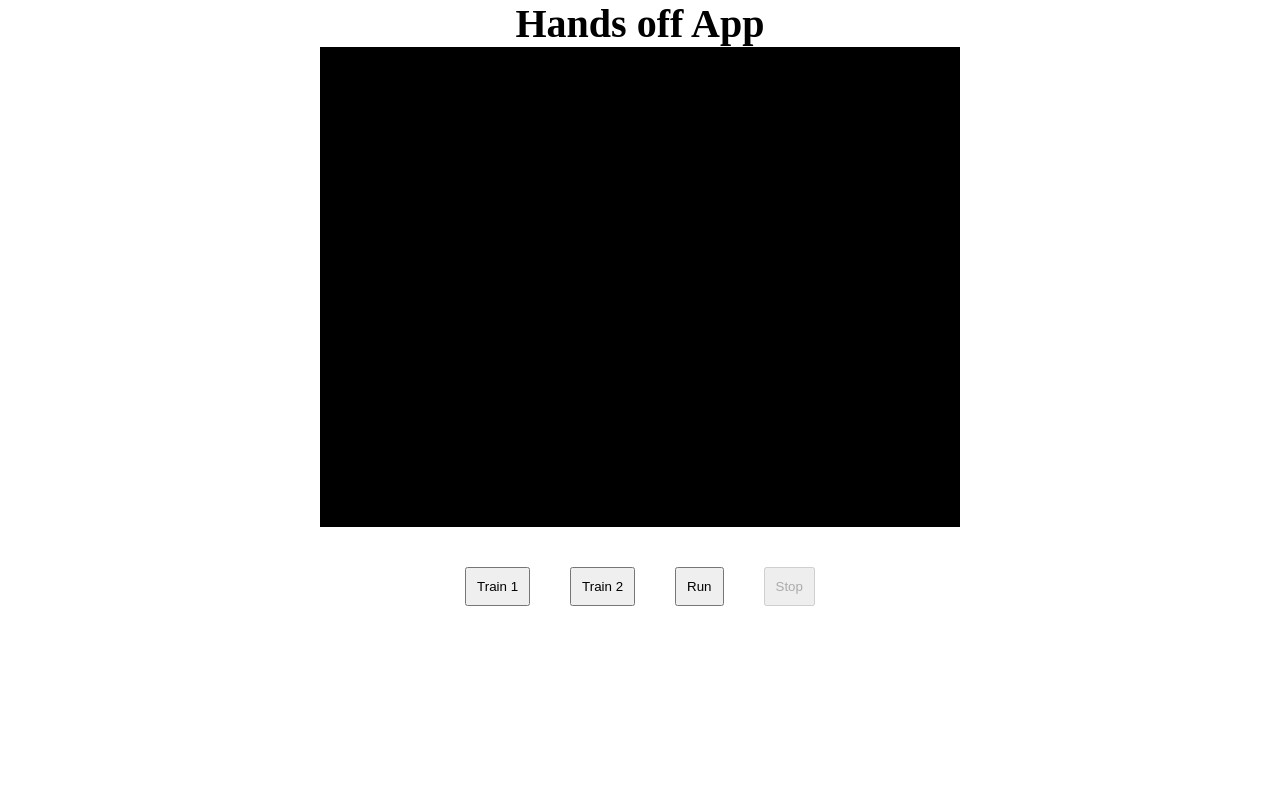
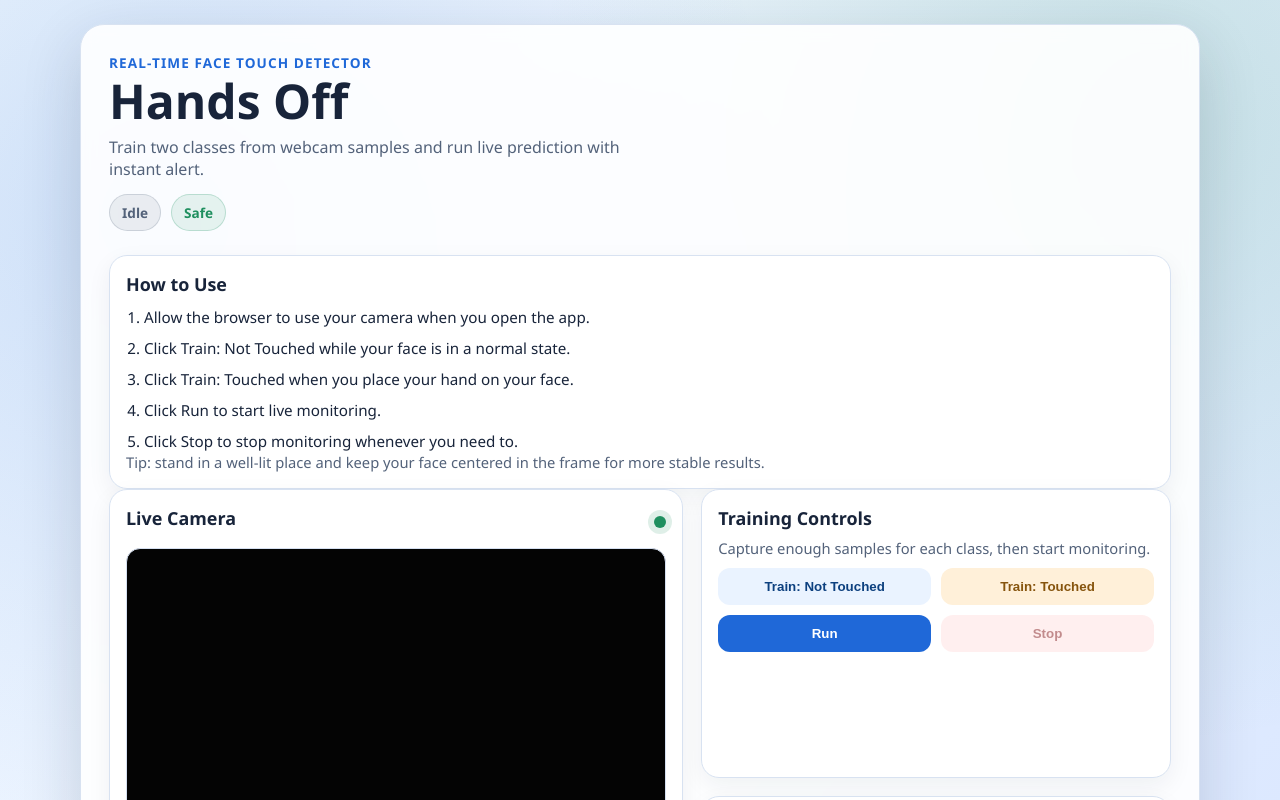
Before and after one commit to Nhan-DH/Don-t-touch-your-face-Project, a React (Create React App) app in the folder hands_off/: page / in a window 1280 px wide. Shown: the top 800 px of the page. Built offline with nearby package versions, Linux system fonts and the light colour scheme; no server answers; the HTML template or start-up script is replaced by a standard one.

Commit message:
refactor: restructure app layout and enhance UI components with new styles and panels

```diff
--- a/hands_off/src/App.css
+++ b/hands_off/src/App.css
@@ -1,25 +1,266 @@
-.main {
-  display: flex;
-  flex-direction: column;
-  align-items: center;
-  justify-content: center;
+:root {
+  --bg-start: #f5fbff;
+  --bg-end: #d9e6ff;
+  --frame: #ffffff;
+  --text-main: #18243a;
+  --text-subtle: #53627a;
+  --border-soft: #d8e2f1;
+  --safe: #1f8f5f;
+  --danger: #d84f52;
+  --brand: #1f68d8;
+  --warning: #d4881f;
 }
 
-.main.touched {
-  background-color: rgba(255, 0, 0, 0.5);
+.app-shell {
+  min-height: 100vh;
+  width: 100%;
+  display: grid;
+  place-items: center;
+  position: relative;
+  overflow: hidden;
+  padding: 24px;
+  color: var(--text-main);
+}
+
+.backdrop {
+  position: absolute;
+  inset: 0;
+  background:
+    radial-gradient(circle at 12% 20%, rgba(31, 104, 216, 0.18), transparent 45%),
+    radial-gradient(circle at 90% 12%, rgba(31, 143, 95, 0.16), transparent 42%),
+    linear-gradient(135deg, var(--bg-start), var(--bg-end));
+}
+
+.app-shell.touched .backdrop {
+  background:
+    radial-gradient(circle at 16% 20%, rgba(216, 79, 82, 0.28), transparent 46%),
+    radial-gradient(circle at 92% 10%, rgba(212, 136, 31, 0.22), transparent 43%),
+    linear-gradient(135deg, #fff6f6, #ffe4e4);
+}
+
+.app-frame {
+  position: relative;
+  z-index: 1;
+  width: min(1120px, 100%);
+  border: 1px solid var(--border-soft);
+  border-radius: 24px;
+  background: rgba(255, 255, 255, 0.9);
+  backdrop-filter: blur(8px);
+  box-shadow: 0 20px 60px rgba(24, 36, 58, 0.16);
+  padding: 28px;
+}
+
+.app-header {
+  margin-bottom: 24px;
+}
+
+.eyebrow {
+  color: var(--brand);
+  font-size: 0.85rem;
+  letter-spacing: 0.08em;
+  text-transform: uppercase;
+  font-weight: 700;
+}
+
+.app-header h1 {
+  font-size: clamp(2rem, 4vw, 3rem);
+  line-height: 1.05;
+  margin-top: 4px;
+  font-weight: 800;
+}
+
+.subtitle {
+  color: var(--text-subtle);
+  margin-top: 10px;
+  max-width: 60ch;
+  font-size: 1rem;
+}
+
+.badge-row {
+  display: flex;
+  gap: 10px;
+  margin-top: 14px;
+  flex-wrap: wrap;
+}
+
+.badge {
+  padding: 8px 12px;
+  border-radius: 999px;
+  font-size: 0.85rem;
+  font-weight: 700;
+  border: 1px solid transparent;
+}
+
+.badge-running {
+  background: rgba(31, 104, 216, 0.1);
+  border-color: rgba(31, 104, 216, 0.2);
+  color: var(--brand);
+}
+
+.badge-idle {
+  background: rgba(83, 98, 122, 0.1);
+  border-color: rgba(83, 98, 122, 0.2);
+  color: var(--text-subtle);
+}
+
+.badge-safe {
+  background: rgba(31, 143, 95, 0.1);
+  border-color: rgba(31, 143, 95, 0.22);
+  color: var(--safe);
+}
+
+.badge-danger {
+  background: rgba(216, 79, 82, 0.12);
+  border-color: rgba(216, 79, 82, 0.3);
+  color: var(--danger);
+}
+
+.layout-grid {
+  display: grid;
+  grid-template-columns: 1.1fr 0.9fr;
+  gap: 18px;
+}
+
+.right-column {
+  display: grid;
+  gap: 18px;
+}
+
+.panel {
+  background: #fff;
+  border: 1px solid var(--border-soft);
+  border-radius: 18px;
+  padding: 16px;
+  box-shadow: 0 8px 24px rgba(24, 36, 58, 0.06);
+}
+
+.panel h2 {
+  font-size: 1.12rem;
+  margin-bottom: 8px;
+}
+
+.panel-note {
+  color: var(--text-subtle);
+  font-size: 0.92rem;
+}
+
+.panel-title-row {
+  display: flex;
+  align-items: center;
+  justify-content: space-between;
+  margin-bottom: 10px;
+}
+
+.dot {
+  width: 12px;
+  height: 12px;
+  border-radius: 50%;
+}
+
+.dot-safe {
+  background: var(--safe);
+  box-shadow: 0 0 0 6px rgba(31, 143, 95, 0.14);
+}
+
+.dot-danger {
+  background: var(--danger);
+  box-shadow: 0 0 0 6px rgba(216, 79, 82, 0.16);
 }
 
 .video {
-  width: 640px;
-  height: 480px;
-  background-color: black;
+  width: 100%;
+  aspect-ratio: 4 / 3;
+  object-fit: cover;
+  border-radius: 14px;
+  background: #040404;
+  border: 1px solid #d5dff0;
 }
 
-.control {
-  margin-top: 20px;
+.control-grid {
+  margin-top: 10px;
+  display: grid;
+  gap: 10px;
+  grid-template-columns: repeat(2, minmax(0, 1fr));
 }
 
-button {
-  padding: 10px;
-  margin: 20px;
+.btn {
+  border: none;
+  border-radius: 12px;
+  font-weight: 700;
+  padding: 11px 10px;
+  cursor: pointer;
+  transition: transform 0.15s ease, box-shadow 0.2s ease, filter 0.2s ease;
 }
+
+.btn:hover:enabled {
+  transform: translateY(-1px);
+  filter: brightness(1.03);
+}
+
+.btn:disabled {
+  cursor: not-allowed;
+  opacity: 0.52;
+}
+
+.btn-primary {
+  background: var(--brand);
+  color: #fff;
+}
+
+.btn-secondary {
+  background: #eaf3ff;
+  color: #0d407f;
+}
+
+.btn-warning {
+  background: #fff0d9;
+  color: #86540d;
+}
+
+.btn-danger {
+  background: #ffe1e1;
+  color: #8b2225;
+}
+
+.status-text {
+  color: var(--text-main);
+  font-weight: 600;
+  line-height: 1.5;
+}
+
+.usage-list {
+  margin-top: 10px;
+  padding-left: 18px;
+  display: grid;
+  gap: 8px;
+  color: var(--text-main);
+}
+
+.usage-item {
+  line-height: 1.5;
+  font-size: 0.95rem;
+}
+
+@media (max-width: 980px) {
+  .app-shell {
+    padding: 16px;
+  }
+
+  .app-frame {
+    padding: 18px;
+  }
+
+  .layout-grid {
+    grid-template-columns: 1fr;
+  }
+}
+
+@media (max-width: 540px) {
+  .control-grid {
+    grid-template-columns: 1fr;
+  }
+
+  .subtitle {
+    font-size: 0.92rem;
+  }
+}
--- a/hands_off/src/App.js
+++ b/hands_off/src/App.js
@@ -7,6 +7,11 @@ import * as mobilenet from "@tensorflow-models/mobilenet";
 import * as knnClassifier from "@tensorflow-models/knn-classifier";
 import { Howl } from "howler";
 import soundURL from "./assets/sound.mp3";
+import AppHeader from "./components/AppHeader";
+import VideoPanel from "./components/VideoPanel";
+import ControlPanel from "./components/ControlPanel";
+import StatusPanel from "./components/StatusPanel";
+import UsageGuide from "./components/UsageGuide";
 const alertSound = new Howl({
   src: [soundURL]
 });
@@ -23,8 +28,11 @@ function App() {
 
   const [isTouched, setIsTouched] = useState(false);
   const [isRunning, setIsRunning] = useState(false);
+  const [statusText, setStatusText] = useState("Initializing camera and model...");
+
   const init = async () => {
     console.log("init....");
+    setStatusText("Requesting webcam access...");
     await setupWebcam();
     console.log("webcam ready....");
 
@@ -38,8 +46,10 @@ function App() {
     console.log("tf backend:", tf.getBackend());
     console.log("set up done....");
     console.log("kkhong cham ten len mat va bam nut train 1....");
+    setStatusText("Ready. Train both classes to begin monitoring.");
     initNotifications({ cooldown: 3000 });
   }
+
   useEffect(() => {
     init();
 
@@ -56,37 +66,54 @@ function App() {
   const train = async label => {
     if (!mobilenetRef.current || !classifierRef.current || !webcamRef.current) {
       console.log("Model/chclassifier/webcam chua san sang");
+      setStatusText("Model or webcam is not ready yet.");
       return;
     }
+
+    setStatusText(`Training ${label} samples...`);
 
     for (let i = 0; i < trainingTime; i++) {
       console.log(`Progress ${Math.floor((i + 1) / trainingTime * 100)}%`);
       await training(label);
     }
+
+    const classExampleCount = classifierRef.current.getClassExampleCount();
+    const safeCount = classExampleCount[NOT_TOUCHED_LABEL] || 0;
+    const touchCount = classExampleCount[TOUCHED_LABEL] || 0;
+    setStatusText(`Training complete. not_touched: ${safeCount}, touched: ${touchCount}`);
   }
+
   const training = async (label) => {
     const embedding = mobilenetRef.current.infer(webcamRef.current, true);
     classifierRef.current.addExample(embedding, label);
     embedding.dispose();
     await sleep(100);
   }
+
   const run = async () => {
     if (!mobilenetRef.current || !classifierRef.current || !webcamRef.current) {
       console.log("Model/chclassifier/webcam chua san sang");
+      setStatusText("Model or webcam is not ready yet.");
       return;
     }
+
     const classExampleCount = classifierRef.current.getClassExampleCount();
     if (!classExampleCount[NOT_TOUCHED_LABEL] || !classExampleCount[TOUCHED_LABEL]) {
       console.log("Can train du ca 2 nhan truoc khi Run");
+      setStatusText("Please train both classes before running.");
       return;
     }
+
     if (isRunningRef.current) {
       console.log("Dang run roi");
+      setStatusText("Monitoring is already running.");
       return;
     }
 
     isRunningRef.current = true;
     setIsRunning(true);
+    setStatusText("Monitoring started.");
+
     while (isRunningRef.current) {
       const embedding = mobilenetRef.current.infer(webcamRef.current, true);
       const result = await classifierRef.current.predictClass(embedding);
@@ -97,11 +124,13 @@ function App() {
         console.log("Touched");
         alertSound.play();
         notify("Don't touch your face!", { body: "You just touched your face!" });
+        setStatusText("Warning: touch detected.");
       }
 
       if (!touchedNow) {
         console.log("Not touched");
         alertSound.stop();
+        setStatusText("Monitoring: no touch detected.");
       }
 
       wasTouchedRef.current = touchedNow;
@@ -112,11 +141,15 @@ function App() {
     setIsTouched(false);
     wasTouchedRef.current = false;
     setIsRunning(false);
+    setStatusText("Monitoring stopped.");
   }
+
   const stopRun = () => {
     isRunningRef.current = false;
     alertSound.stop();
+    setStatusText("Stopping monitor...");
   }
+
   const sleep = (ms = 100) => {
     return new Promise(resolve => setTimeout(resolve, ms));
   }
@@ -154,23 +187,26 @@ function App() {
 
 
   return (
-    <div className={`main ${isTouched ? "touched" : ""}`}>
+    <div className={`app-shell ${isTouched ? "touched" : ""}`}>
+      <div className="backdrop" />
+      <main className="app-frame">
+        <AppHeader isTouched={isTouched} isRunning={isRunning} />
+        <UsageGuide />
 
-      <h1 style={{ fontSize: "40px" }}>Hands off App</h1>
-      <video
-        ref={webcamRef}
-        className="video"
-        autoPlay
-      />
-      <div className="control">
-        <button className="btn" onClick={() => train(NOT_TOUCHED_LABEL)}>Train 1</button>
-        <button className="btn" onClick={() => train(TOUCHED_LABEL)}>Train 2</button>
-        <button className="btn" onClick={() => { run() }}>Run</button>
-        <button className="btn" onClick={stopRun} disabled={!isRunning}>Stop</button>
-      </div>
-
-
-
+        <div className="layout-grid">
+          <VideoPanel webcamRef={webcamRef} isTouched={isTouched} />
+          <div className="right-column">
+            <ControlPanel
+              isRunning={isRunning}
+              onTrainSafe={() => train(NOT_TOUCHED_LABEL)}
+              onTrainTouch={() => train(TOUCHED_LABEL)}
+              onRun={run}
+              onStop={stopRun}
+            />
+            <StatusPanel statusText={statusText} />
+          </div>
+        </div>
+      </main>
     </div>
   );
 }
--- /dev/null
+++ b/hands_off/src/components/AppHeader.jsx
@@ -0,0 +1,23 @@
+import React from "react";
+
+function AppHeader({ isTouched, isRunning }) {
+    return (
+        <header className="app-header">
+            <p className="eyebrow">Real-time Face Touch Detector</p>
+            <h1>Hands Off</h1>
+            <p className="subtitle">
+                Train two classes from webcam samples and run live prediction with instant alert.
+            </p>
+            <div className="badge-row">
+                <span className={`badge ${isRunning ? "badge-running" : "badge-idle"}`}>
+                    {isRunning ? "Monitoring" : "Idle"}
+                </span>
+                <span className={`badge ${isTouched ? "badge-danger" : "badge-safe"}`}>
+                    {isTouched ? "Touch detected" : "Safe"}
+                </span>
+            </div>
+        </header>
+    );
+}
+
+export default AppHeader;
--- /dev/null
+++ b/hands_off/src/components/ControlPanel.jsx
@@ -0,0 +1,28 @@
+import React from "react";
+
+function ControlPanel({ isRunning, onTrainSafe, onTrainTouch, onRun, onStop }) {
+    return (
+        <section className="panel control-panel">
+            <h2>Training Controls</h2>
+            <p className="panel-note">
+                Capture enough samples for each class, then start monitoring.
+            </p>
+            <div className="control-grid">
+                <button className="btn btn-secondary" onClick={onTrainSafe}>
+                    Train: Not Touched
+                </button>
+                <button className="btn btn-warning" onClick={onTrainTouch}>
+                    Train: Touched
+                </button>
+                <button className="btn btn-primary" onClick={onRun} disabled={isRunning}>
+                    Run
+                </button>
+                <button className="btn btn-danger" onClick={onStop} disabled={!isRunning}>
+                    Stop
+                </button>
+            </div>
+        </section>
+    );
+}
+
+export default ControlPanel;
--- /dev/null
+++ b/hands_off/src/components/StatusPanel.jsx
@@ -0,0 +1,12 @@
+import React from "react";
+
+function StatusPanel({ statusText }) {
+    return (
+        <section className="panel status-panel">
+            <h2>System Status</h2>
+            <p className="status-text">{statusText}</p>
+        </section>
+    );
+}
+
+export default StatusPanel;
--- /dev/null
+++ b/hands_off/src/components/UsageGuide.jsx
@@ -0,0 +1,29 @@
+import React from "react";
+
+const steps = [
+    "Allow the browser to use your camera when you open the app.",
+    "Click Train: Not Touched while your face is in a normal state.",
+    "Click Train: Touched when you place your hand on your face.",
+    "Click Run to start live monitoring.",
+    "Click Stop to stop monitoring whenever you need to.",
+];
+
+function UsageGuide() {
+    return (
+        <section className="panel usage-panel">
+            <h2>How to Use</h2>
+            <ol className="usage-list">
+                {steps.map((step) => (
+                    <li key={step} className="usage-item">
+                        {step}
+                    </li>
+                ))}
+            </ol>
+            <p className="panel-note">
+                Tip: stand in a well-lit place and keep your face centered in the frame for more stable results.
+            </p>
+        </section>
+    );
+}
+
+export default UsageGuide;
--- /dev/null
+++ b/hands_off/src/components/VideoPanel.jsx
@@ -0,0 +1,18 @@
+import React from "react";
+
+function VideoPanel({ webcamRef, isTouched }) {
+    return (
+        <section className="panel video-panel">
+            <div className="panel-title-row">
+                <h2>Live Camera</h2>
+                <span className={`dot ${isTouched ? "dot-danger" : "dot-safe"}`} />
+            </div>
+            <video ref={webcamRef} className="video" autoPlay playsInline muted />
+            <p className="panel-note">
+                Keep your face centered and use stable lighting for better predictions.
+            </p>
+        </section>
+    );
+}
+
+export default VideoPanel;
--- a/hands_off/src/index.css
+++ b/hands_off/src/index.css
@@ -5,5 +5,14 @@
 }
 
 html {
-  font-size: 62.5%;
+  font-size: 16px;
 }
+
+body {
+  min-height: 100vh;
+  font-family: "Segoe UI", "Trebuchet MS", "Verdana", sans-serif;
+}
+
+#root {
+  min-height: 100vh;
+}
```
